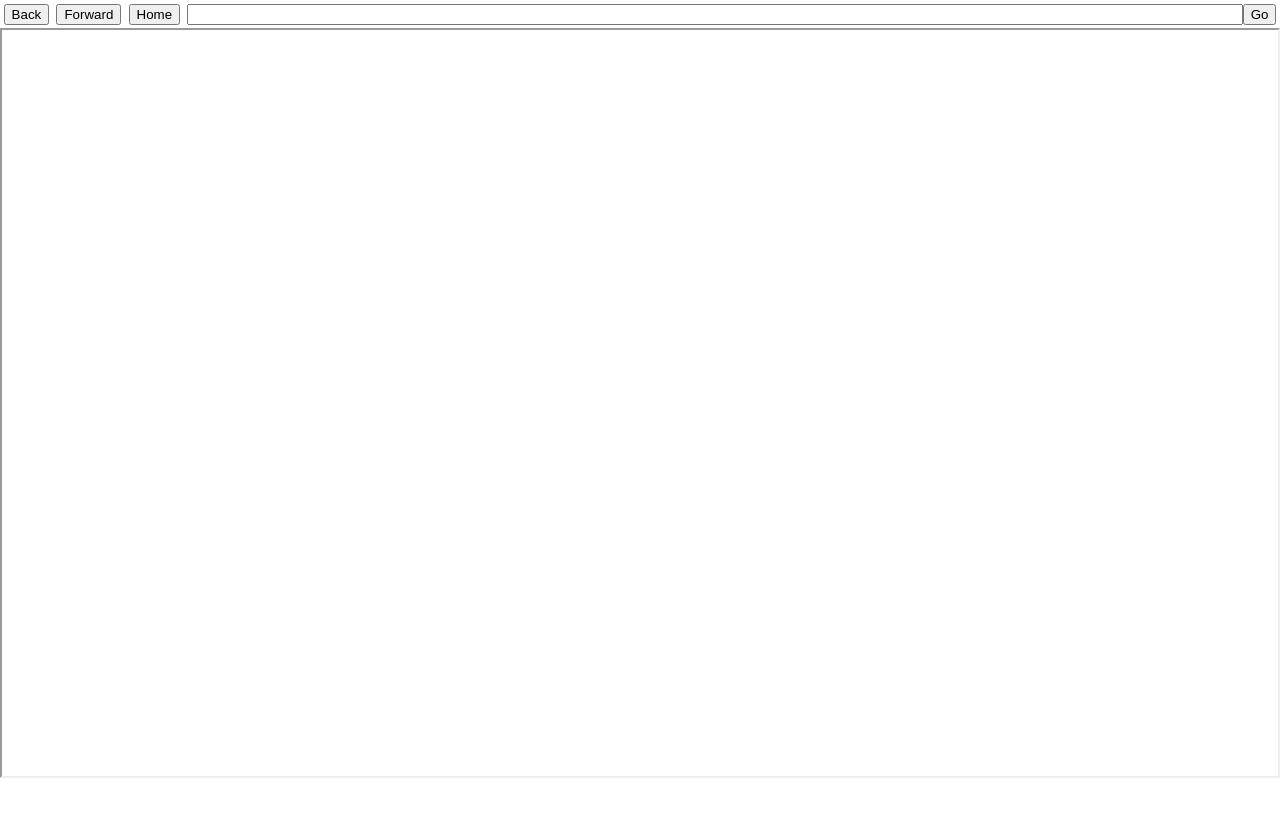
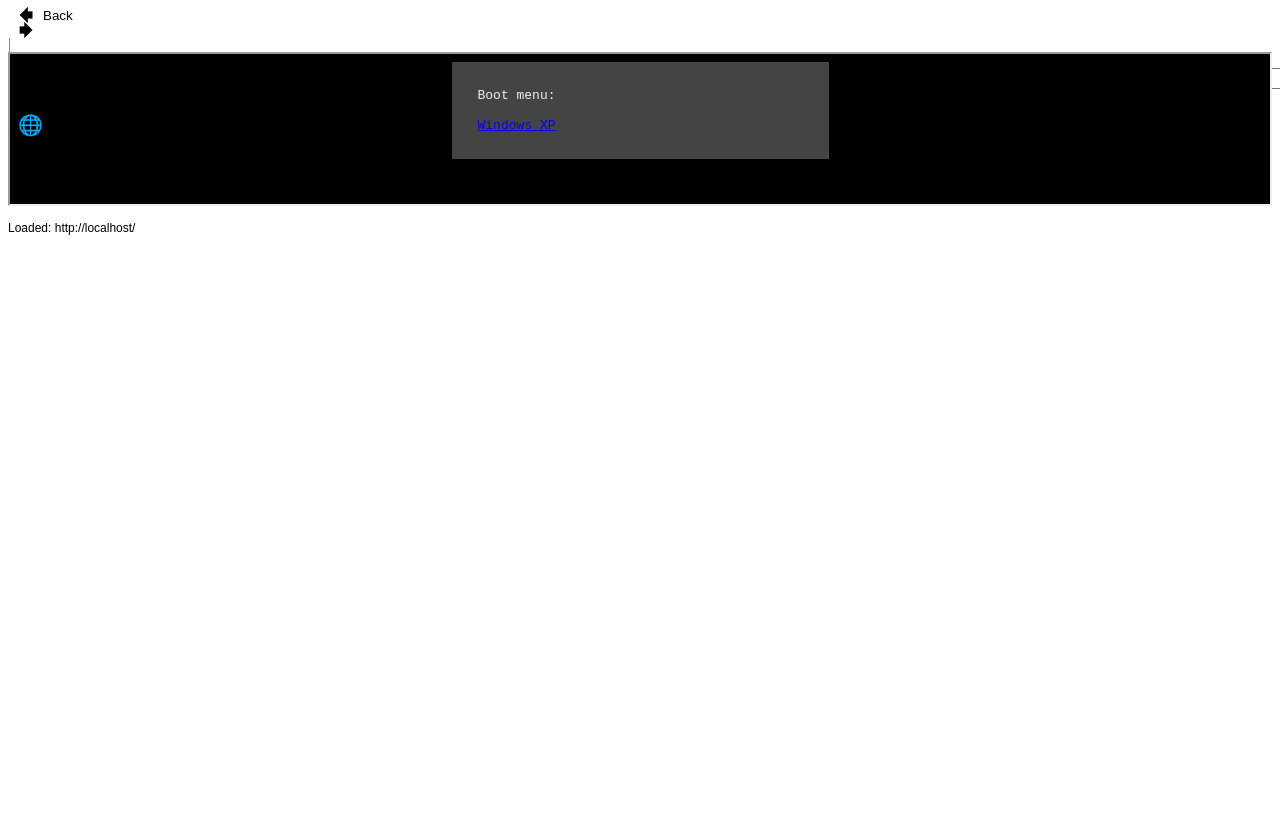
Before and after one commit to max1220/SCPxp, a plain HTML site: page www/static/html/xp/browser.html in a window 1280 px wide. Drawn offline with Linux system fonts and the light colour scheme.

Commit message:
Various small fixes and improvements

```diff
--- a/www/static/html/xp/browser.html
+++ b/www/static/html/xp/browser.html
@@ -9,110 +9,141 @@
 		<link rel="stylesheet" href="/static/css/xp/style.css">
 		<link rel="stylesheet" href="/static/css/xp/application.css">
 		<style>
-			html, body {
-				padding: 0 0;
-				margin: 0 0;
-				box-sizing: border-box;
-				user-select: none;
+			:root {
+				--windows-content-padding: 0px;
+				--menubar-height: 29px;
 			}
-			html {
-				height: 100%;
-			}
-			body {
-				min-height: 100%;
-			}
-
-			menu {
-				display: flex;
-				position: relative;
-				margin: 0 0;
-				padding: 0 0;
-			}
-			menuitem {
-				padding: 0.3em;
-			}
-
 			iframe {
 				box-sizing: border-box;
 				background-color: #fff;
 				width: 100%;
 				height: 100%;
 			}
-			.outer {
-				padding: 0 0;
-				margin: 0 0;
+			.urlbar {
 				width: 100%;
-				height: 100%;
+				margin: 0 5px;
+			}
+
+			.toolbar-btn {
+				display: flex;
+				align-items: baseline;
+				position: relative;
+
+				text-decoration: none;
+				font-family: sans-serif;
+				cursor: pointer;
+				border: none;
+				outline: none;
+				padding: 0 10px;
+				margin: 0 10px;
+				background-color: transparent;
+				appearance: none;
+			}
+			.toolbar-icon {
 				position: absolute;
+				font-size: 32px;
+				top: -16px;
+				bottom: -16px;
+				left: 0;
 			}
-			.inner-menu {
+			.toolbar-icon-small {
+				position: absolute;
+				font-size: 20px;
+				top: -6px;
+				bottom: -6px;
+				left: 0;
+			}
+			.toolbar-text {
+				padding-left: 15px;
+			}
+			.toolbar-spacer {
+				border-right: 1px solid #888;
+				width: 1px;
 				height: 30px;
-
-			}
-			.inner-full {
-				height: calc(100% - 50px);
 			}
 		</style>
 	</head>
 	<body>
-		<div class="outer">
-			<div class="inner">
-				<menu>
-					<menuitem>
-						<button id="back">Back</button>
-					</menuitem>
-					<menuitem>
-						<button id="forward">Forward</button>
-					</menuitem>
-					<menuitem>
-						<button id="home">Home</button>
-					</menuitem>
-					<menuitem style="width: 100%;">
-						<input type="text" id="urlbar" style="width: 100%">
-					</menuitem>
-					<menuitem>
-						<button id="go">Go</button>
-					</menuitem>
-				</menu>
+		<div class="menu-bar">
+			<div class="menu-row" style="height: 44px;">
+				<button id="menubar_go_button" class="toolbar-btn" onclick="btn_back()">
+					<span class="toolbar-icon">🠸</span>
+					<span class="toolbar-text">Back</span>
+				</button>
+				<button id="menubar_go_button" class="toolbar-btn" onclick="btn_forward()">
+					<span class="toolbar-icon">🠺</span>
+					<span class="toolbar-text">&nbsp;</span>
+				</button>
+				<div class="toolbar-spacer"></div>
+				<input type="text" id="urlbar" class="urlbar" onkeyup="onkeyup_urlbar()" style="width: 100%">
+				<div class="toolbar-spacer"></div>
+				<button id="menubar_go_button" class="toolbar-btn" onclick="btn_go()">
+					<span class="toolbar-icon-small">🌐</span>
+					<span class="toolbar-text">Go</span>
+				</button>
 			</div>
-			<div class="inner-full">
+		</div>
+
+		<div class="window-content">
 				<iframe id="browser-content"></iframe>
-			</div>
-			<div class="status-bar">
+			<div id="status-bar">
 				<p class="status-bar-field" id="urlstatus"></p>
 			</div>
 		</div>
+
+		<div class="status-bar">
+			<span class="status-bar-field" id="status_left"></span>
+			<span class="status-bar-field" id="status_middle"></span>
+			<span class="status-bar-field" id="status_right"></span>
+		</div>
+
 		<script>
 			let iframe_elem = document.getElementById("browser-content")
 			let urlbar_elem = document.getElementById("urlbar")
-			let urlstatus_elem = document.getElementById("urlstatus")
-			let back_elem = document.getElementById("back")
-			let forward_elem = document.getElementById("forward")
-			let home_elem = document.getElementById("home")
-			let go_elem = document.getElementById("go")
+
+			function btn_back() {
+				iframe_elem.contentWindow.history.back()
+			}
+			function btn_forward() {
+				iframe_elem.contentWindow.history.forward()
+			}
+			function btn_home() {
+				home_elem.onclick = function() {
+					iframe_elem.src = "about:blank"
+				}
+			}
+			function btn_go() {
+				let url_text = urlbar_elem.value
+				if (url_text.startsWith("http://") || url_text.startsWith("https://")) {
+					iframe_elem.src = urlbar_elem.value
+				} else {
+					iframe_elem.src = "http://" + urlbar_elem.value
+				}
+			}
+			function onkeyup_urlbar() {
+				if (event.key == "Enter" || event.keyCode == 13) {
+					btn_go()
+				}
+			}
+
+			iframe_elem.onreadystatechange = function(e) {
+				console.log("readystatechange", e)
+				status_elem.innerHTML = "readystatechange: " + document.readyState
+			}
 
 			iframe_elem.onload = function() {
 				let current_url = iframe_elem.contentWindow.location.href
-				urlstatus_elem.innerHTML = "Loaded: " + current_url
+				let status_left_elem = document.getElementById("status_left")
+				status_left_elem.innerText = "Loaded: " + current_url
+				urlbar_elem.value = current_url
 			}
 
-			go_elem.onclick = function() {
-				iframe_elem.src = urlbar.value
+			let hash_loc = location.hash.substr(1)
+			if (hash_loc=="") {
+				iframe_elem.src = location.origin;
+			} else {
+				iframe_elem.src = decodeURIComponent(hash_loc);
 			}
-
-			back_elem.onclick = function() {
-				iframe_elem.contentWindow.history.back()
-			}
-
-			forward_elem.onclick = function() {
-				iframe_elem.contentWindow.history.forward()
-			}
-
-			home_elem.onclick = function() {
-				iframe_elem.src = "about:blank"
-			}
-
-
 		</script>
 	</body>
 <!--
--- a/www/static/html/xp/desktop.html
+++ b/www/static/html/xp/desktop.html
@@ -17,14 +17,14 @@
 				L1T
 			</a>
 
-			<a class="desktop-link" href="/static/html/xp/terminal.html" target="make_new_win">
+			<a class="desktop-link" onclick="fixed_open('/static/html/xp/file_manager.html#'+encodeURIComponent(server_env['HOME']), 'make_new_win'); event.preventDefault()">
+				<span class="desktop-icon">🗀</span>
+				Home
+			</a>
+
+			<a class="desktop-link" href="/static/html/xp/terminal_manager.html" target="make_new_win">
 				<span class="desktop-icon">🖵</span>
 				Terminal
-			</a>
-
-			<a class="desktop-link" href="/static/html/xp/file_manager.html" target="make_new_win">
-				<span class="desktop-icon">🗀</span>
-				File manager
 			</a>
 		</div>
 
@@ -56,10 +56,9 @@
 			<a class="start-menu-item" target="make_new_win" href="/static/html/xp/FreeDOS.html"><span class="start-menu-icon">🖵</span>FreeDOS prompt</a>
 			<a class="start-menu-item" target="make_new_win" href="/static/html/xp/l1t.html"><span class="start-menu-icon">L1</span>L1T</a>
 			<a class="start-menu-item" target="make_new_win" href="/static/html/xp/lxc_manager.html"><span class="start-menu-icon">🖹</span>LXC Manager</a>
-			<a class="start-menu-item" target="make_new_win" href="/static/html/xp/terminal.html"><span class="start-menu-icon">🖵</span>Terminal</a>
-			<!--a class="start-menu-item" target="make_new_win" href="/static/html/xp/terminal_manager.html"><span class="start-menu-icon">🖵</span>Terminal Manager</a-->
+			<a class="start-menu-item" target="make_new_win" href="/cgi-bin/xp/info.sh"><span class="start-menu-icon">ℹ</span>System Info</a>
+			<a class="start-menu-item" target="make_new_win" href="/static/html/xp/terminal_manager.html"><span class="start-menu-icon">🖵</span>Terminal</a>
 			<a class="start-menu-item" target="make_new_win" href="/static/html/xp/text_editor.sh"><span class="start-menu-icon">🖹</span>Text editor</a>
-			<a class="start-menu-item" target="make_new_win" href="/cgi-bin/xp/info.sh"><span class="start-menu-icon">ℹ</span>System Info</a>
 			<div class="start-menu-spacer"></div>
 			<a class="start-menu-item" onclick="show_settings_window()"><span class="start-menu-icon">⚙</span>Settings...</a>
 			<a class="start-menu-item" target="make_new_win" href="/static/html/xp/run.html"><span class="start-menu-icon">➔</span>Run...</a>
@@ -68,6 +67,7 @@
 		</div>
 
 		<!-- Load the window manager and stuff last -->
+		<script src="/static/js/fix_open_target.js"></script>
 		<script src="/static/js/fix_link_targets_iframe.js"></script>
 		<script src="/static/js/make_xhr.js"></script>
 		<script src="/static/js/xp/desktop.js"></script>
```
Also changed, not shown: www/static/html/xp/FreeDOS.html (+10 -14 lines), www/static/html/xp/file_manager.html (+3 -12 lines), www/static/html/xp/l1t.html (+2 -2 lines), www/static/html/xp/run.html (+13 -19 lines), www/static/html/xp/terminal_manager.html (+39 -20 lines).
